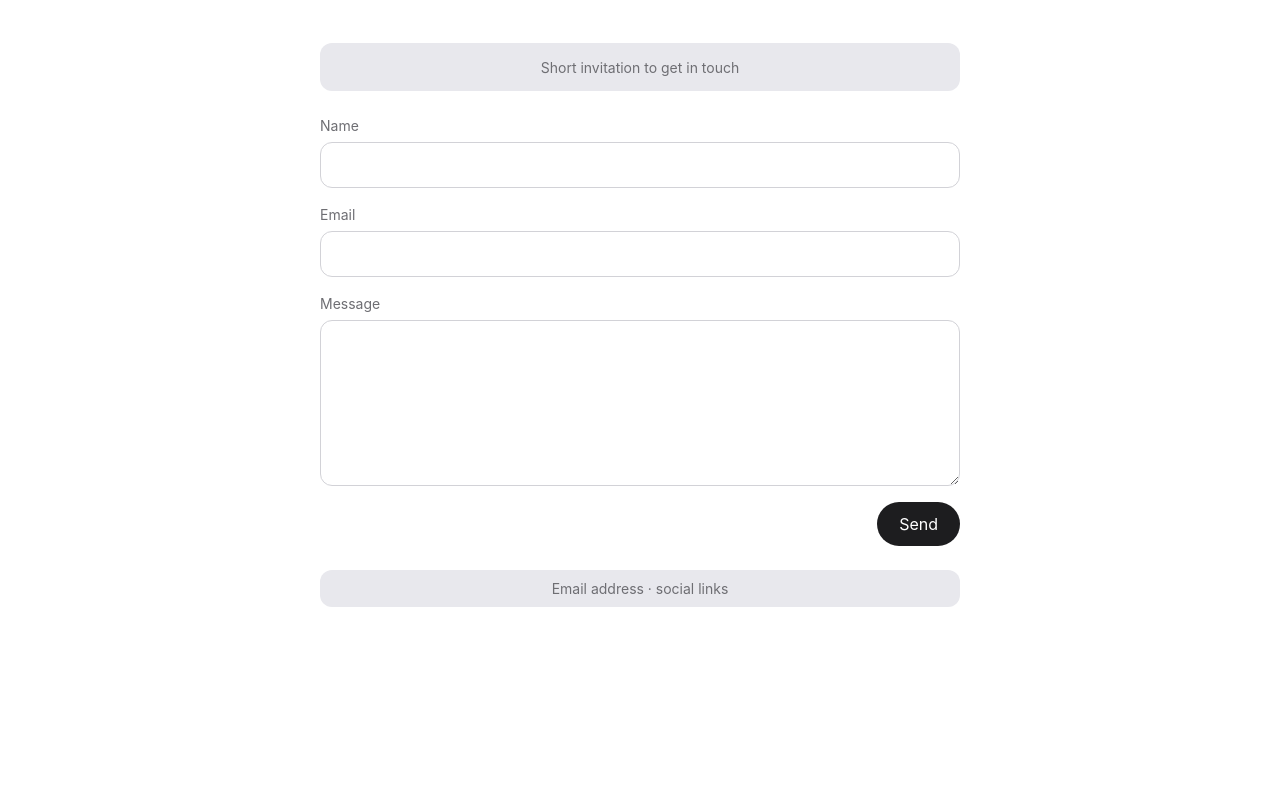
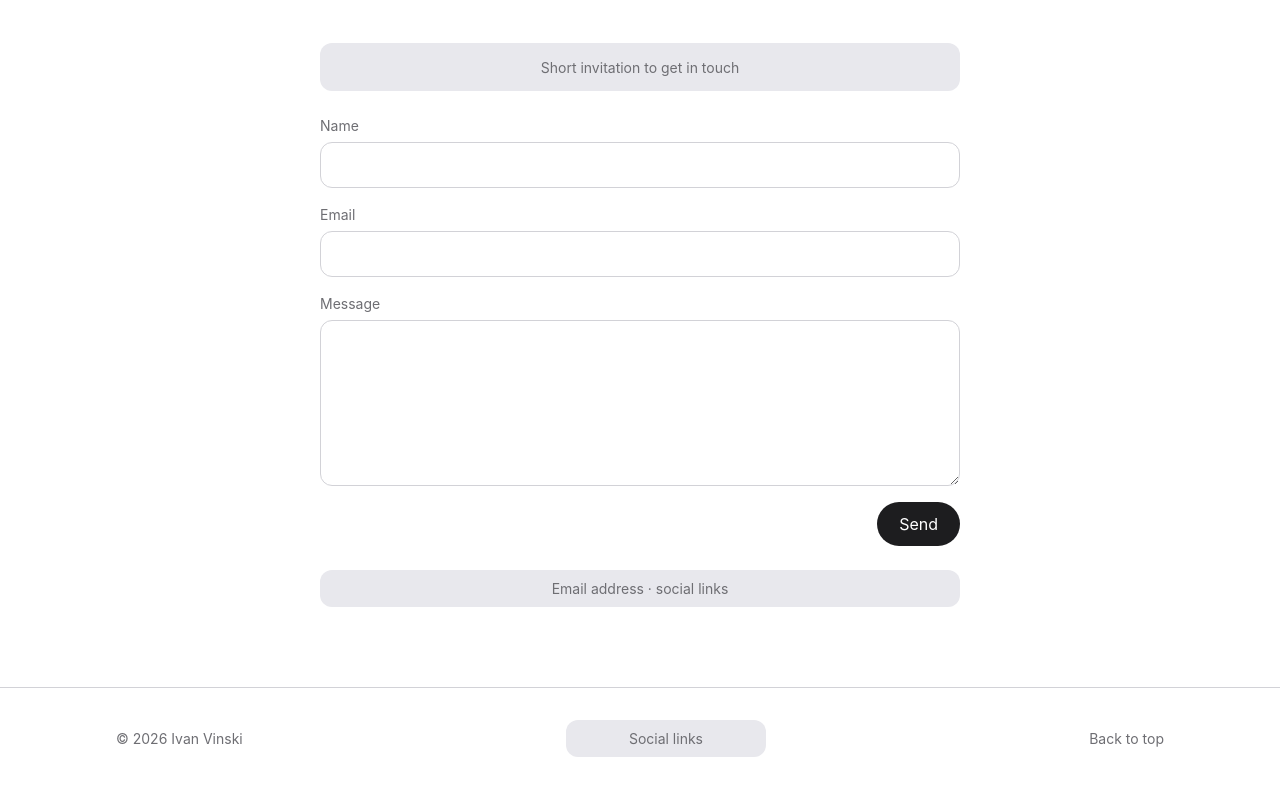
Before and after one commit to vindotski/website, a Next.js app: page / in a window 1280 px wide. Shown: the part 2329-3118 px from the top of the page. Before the commit the page ends 3016 px from the top, so only its background shows below. Built offline with nearby package versions, Linux system fonts and the light colour scheme.

Commit message:
feat(footer): wireframe notice and social links

```diff
--- /dev/null
+++ b/app/_components/Footer.module.css
@@ -0,0 +1,32 @@
+.footer {
+  border-top: 1px solid var(--color-border);
+}
+
+.inner {
+  display: flex;
+  flex-wrap: wrap;
+  align-items: center;
+  justify-content: space-between;
+  gap: 16px 24px;
+  max-width: var(--content-width);
+  margin: 0 auto;
+  padding: 32px var(--gutter);
+  font-size: 14px;
+  color: var(--color-muted);
+}
+
+.copyright {
+  margin: 0;
+}
+
+.links {
+  min-width: 200px;
+}
+
+.top {
+  text-decoration: none;
+}
+
+.top:hover {
+  color: var(--color-text);
+}
--- /dev/null
+++ b/app/_components/Footer.tsx
@@ -0,0 +1,28 @@
+import { cacheLife } from "next/cache";
+import Placeholder from "./Placeholder";
+import styles from "./Footer.module.css";
+
+// Cached so the page can still be prerendered; refreshed daily for the new year
+async function CurrentYear() {
+  "use cache";
+  cacheLife("days");
+  return new Date().getFullYear();
+}
+
+export default function Footer() {
+  return (
+    <footer className={styles.footer}>
+      <div className={styles.inner}>
+        <p className={styles.copyright}>
+          © <CurrentYear /> Ivan Vinski
+        </p>
+        <div className={styles.links}>
+          <Placeholder label="Social links" height={24} />
+        </div>
+        <a href="#top" className={styles.top}>
+          Back to top
+        </a>
+      </div>
+    </footer>
+  );
+}
--- a/app/page.tsx
+++ b/app/page.tsx
@@ -1,5 +1,6 @@
 import About from "./_components/About";
 import Contact from "./_components/Contact";
+import Footer from "./_components/Footer";
 import Header from "./_components/Header";
 import Hero from "./_components/Hero";
 import WhatIDo from "./_components/WhatIDo";
@@ -16,6 +17,7 @@ export default function Home() {
         <About />
         <Contact />
       </main>
+      <Footer />
     </>
   );
 }
```
